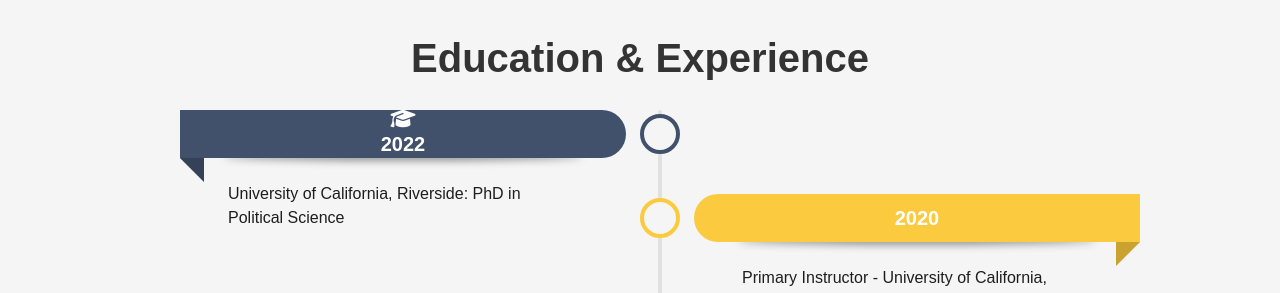
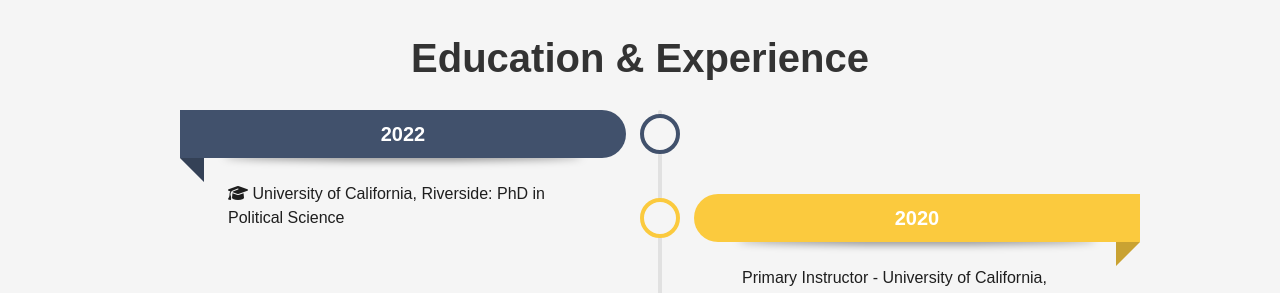
Before and after one commit to SimplyWillis/nicholastwillis, a Jekyll site: the page built from index.html, in a window 1280 px wide. Shown: the part 1455-1748 px from the top of the page. Built offline with Jekyll 4.4.1, drawn with Linux system fonts in a browser that asks for light colours; nearby versions of some CDN libraries.

Commit message:
Update experience.html

```diff
--- a/_includes/experience.html
+++ b/_includes/experience.html
@@ -206,8 +206,8 @@
 </div>
 <ul>
     <li style="--accent-color:#41516C">
-        <div class="date"><i class="fa-solid fa-graduation-cap"></i> 2022</div>
-        <div class="title"></i> University of California, Riverside: PhD in Political Science</div>
+        <div class="date"> 2022</div>
+        <div class="title"><i class="fa-solid fa-graduation-cap"></i> University of California, Riverside: PhD in Political Science</div>
     </li>
     <li style="--accent-color:#FBCA3E">
         <div class="date">2020</div>
```
